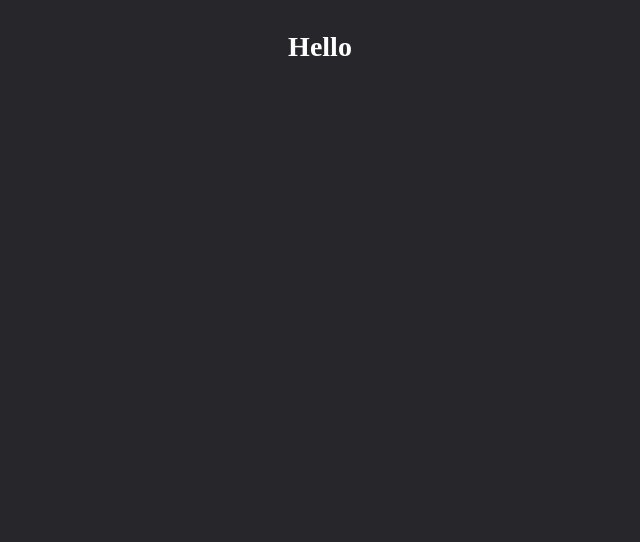
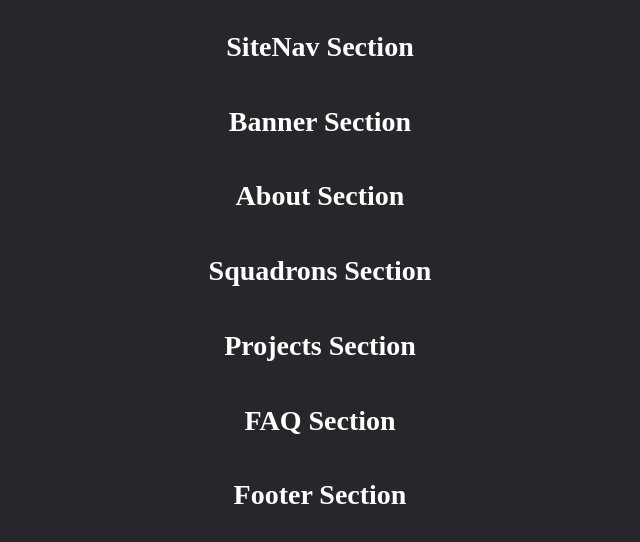
Before and after one commit to icarus-initiative/organization_website, a Next.js app: page / in a window 1280 px wide. Shown: the top 542 px of the page, without its empty margins (320-960 px from the left). Built offline with nearby package versions, Linux system fonts and the light colour scheme.

Commit message:
Add scaffolds

```diff
--- a/pages/index.js
+++ b/pages/index.js
@@ -1,16 +1,26 @@
 import Head from 'next/head';
-import Wrapper from '../src/Wrapper';
+import About from '../src/About';
+import Banner from '../src/Banner';
+import FAQ from '../src/FAQ';
+import Footer from '../src/Footer';
+import Projects from '../src/Projects';
+import SiteNav from '../src/SiteNav';
+import Squadrons from '../src/Squadrons';
 
 export default function Home() {
   return (
-    <div>
+    <>
       <Head>
         <title>Icarus Initiative</title>
       </Head>
 
-      <Wrapper>
-        <h1>Hello</h1>
-      </Wrapper>
-    </div>
+      <SiteNav />
+      <Banner />
+      <About />
+      <Squadrons />
+      <Projects />
+      <FAQ />
+      <Footer />
+    </>
   );
 }
--- /dev/null
+++ b/src/About.js
@@ -0,0 +1,12 @@
+import styled from 'styled-components';
+import Wrapper from './Wrapper';
+
+const H1 = styled.h1``;
+
+export default function About() {
+  return (
+    <Wrapper>
+      <H1>About Section</H1>
+    </Wrapper>
+  );
+}
--- /dev/null
+++ b/src/Banner.js
@@ -0,0 +1,12 @@
+import styled from 'styled-components';
+import Wrapper from './Wrapper';
+
+const H1 = styled.h1``;
+
+export default function Banner() {
+  return (
+    <Wrapper>
+      <H1>Banner Section</H1>
+    </Wrapper>
+  );
+}
--- /dev/null
+++ b/src/FAQ.js
@@ -0,0 +1,12 @@
+import styled from 'styled-components';
+import Wrapper from './Wrapper';
+
+const H1 = styled.h1``;
+
+export default function FAQ() {
+  return (
+    <Wrapper>
+      <H1>FAQ Section</H1>
+    </Wrapper>
+  );
+}
--- /dev/null
+++ b/src/Footer.js
@@ -0,0 +1,12 @@
+import styled from 'styled-components';
+import Wrapper from './Wrapper';
+
+const H1 = styled.h1``;
+
+export default function Footer() {
+  return (
+    <Wrapper>
+      <H1>Footer Section</H1>
+    </Wrapper>
+  );
+}
--- /dev/null
+++ b/src/Projects.js
@@ -0,0 +1,12 @@
+import styled from 'styled-components';
+import Wrapper from './Wrapper';
+
+const H1 = styled.h1``;
+
+export default function Projects() {
+  return (
+    <Wrapper>
+      <H1>Projects Section</H1>
+    </Wrapper>
+  );
+}
--- /dev/null
+++ b/src/SiteNav.js
@@ -0,0 +1,12 @@
+import styled from 'styled-components';
+import Wrapper from './Wrapper';
+
+const H1 = styled.h1``;
+
+export default function SiteNav() {
+  return (
+    <Wrapper>
+      <H1>SiteNav Section</H1>
+    </Wrapper>
+  );
+}
--- /dev/null
+++ b/src/Squadrons.js
@@ -0,0 +1,12 @@
+import styled from 'styled-components';
+import Wrapper from './Wrapper';
+
+const H1 = styled.h1``;
+
+export default function Squadrons() {
+  return (
+    <Wrapper>
+      <H1>Squadrons Section</H1>
+    </Wrapper>
+  );
+}
```
